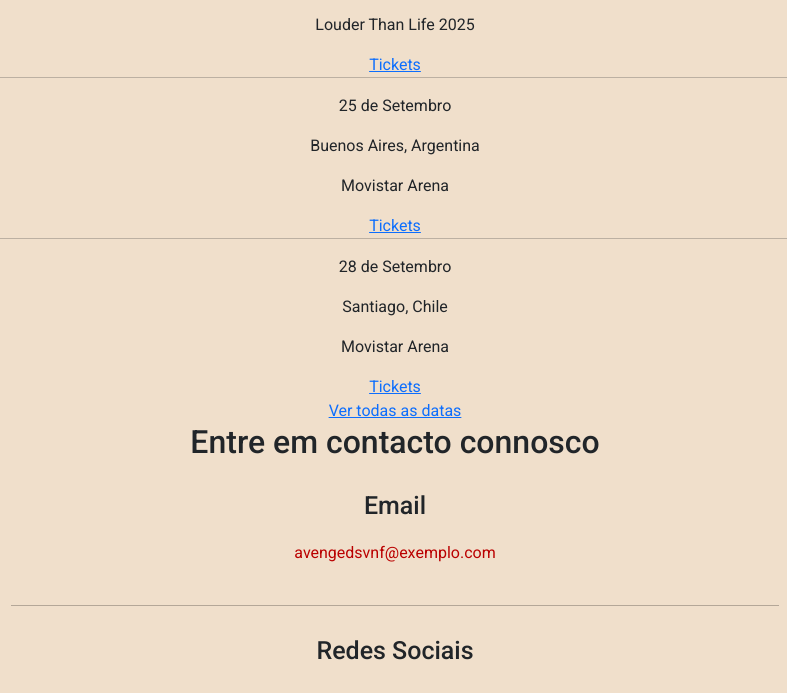
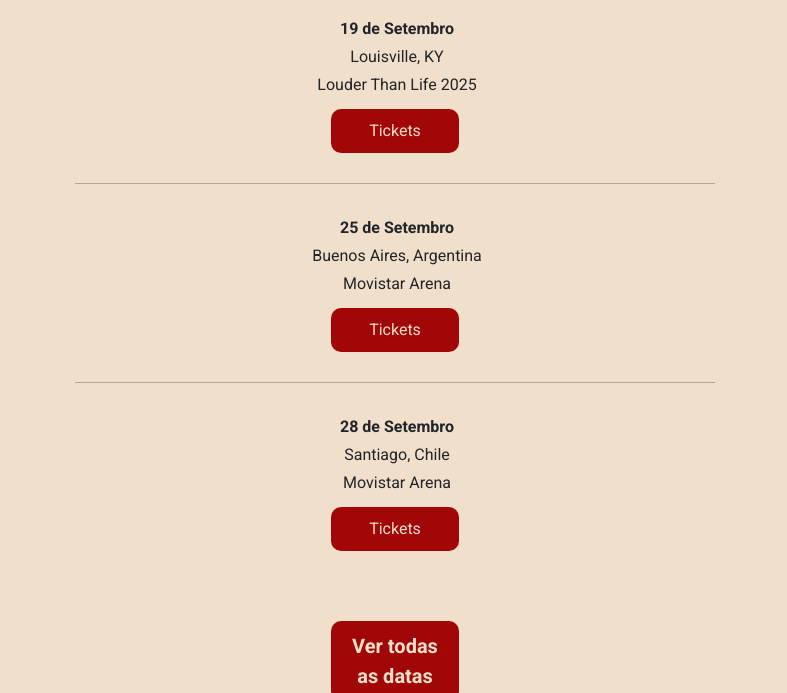
Before and after one commit to brunorocha77/MasterD-HTML-CSS, a plain HTML site: page exercicios/Trabalho Final de HTML-CSS/index.html in a window 1280 px wide. Shown: the part 1436-2129 px from the top of the page, without its empty margins (245-1032 px from the left). Drawn offline with nearby package versions, Linux system fonts and the light colour scheme.

Commit message:
Pagina inicial concluída
Só falta a imagem e mexer algumas coisas e fica pronta. Agora é pensar nas outras páginas e acabar.
SIGA SIGA!!!

```diff
--- a/exercicios/Trabalho Final de HTML-CSS/index.html
+++ b/exercicios/Trabalho Final de HTML-CSS/index.html
@@ -26,9 +26,9 @@
         <h2>Novidades</h2>
         <div class="container">
             <div id="imagens" class="row">
-                <div class="col-sm-4"><img src="imagens/streaming rewards.png" alt="Logo dos 'Deathbats'" sizes=""></div>
-                <div class="col-sm-4"><img src="imagens/deathbat reward points.jpg" alt="Deathbat Reward Points"></div>
-                <div class="col-sm-4"><img src="imagens/cartás cropped.png" alt="Cartás da Tour pela América Latina"></div>
+                <div class="col-sm-4"><a href="#"><img src="imagens/streaming rewards.png" alt="Logo dos 'Deathbats'"></a></div>
+                <div class="col-sm-4"><a href="#"><img src="imagens/deathbat reward points.jpg" alt="Deathbat Reward Points"></a></div>
+                <div class="col-sm-4"><a href="tour.html"><img src="imagens/cartás cropped.png" alt="Cartás da Tour pela América Latina"></a></div>
             </div>
             <div class="row">
                 <div class="col-sm-4"><p>Streaming Rewards - Exclusivo para Deathbats</p></div>
@@ -44,38 +44,38 @@
                 <p>Soldier Field</p>
                 <p>com System of a Down, Wisp, Polyphia</p>
                 <a href="#">Tickets</a>
-                <hr>
             </div>
+            <hr>
             <div class="row">
                 <p id="bold">1 de Setembro</p>
                 <p>Chicago, IL</p>
                 <p>Soldier Field</p>
                 <p>com System of a Down, Wisp, Polyphia</p>
                 <a href="#">Tickets</a>
-                <hr>
             </div>
+            <hr>
             <div class="row">
                 <p id="bold">19 de Setembro</p>
                 <p>Louisville, KY</p>
                 <p>Louder Than Life 2025</p>
                 <a href="#">Tickets</a>
-                <hr>
             </div>
+            <hr>
             <div class="row">
                 <p id="bold">25 de Setembro</p>
                 <p>Buenos Aires, Argentina</p>
                 <p>Movistar Arena</p>
                 <a href="#">Tickets</a>
-                <hr>
             </div>
+            <hr>
             <div class="row">
                 <p id="bold">28 de Setembro</p>
                 <p>Santiago, Chile</p>
                 <p>Movistar Arena</p>
                 <a href="#">Tickets</a>
             </div>
-            <div>
-                <a href="#">Ver todas as datas</a>
+            <div id="todas" class="row" >
+                <a href="tour.html">Ver todas as datas</a>
             </div>
         </div>
     </main>
@@ -85,7 +85,7 @@
         <div id="email"><a href="">avengedsvnf@exemplo.com</a></div>
         <hr>
         <h2>Redes Sociais</h2>
-        <div class="container" id="redes">
+        <div id="redes" class="container" >
             <div class="row">
                 <div class="col-sm-3"><p>AvengedSevenfold</p></div>
                 <div class="col-sm-3"><p>TheOfficialA7X</p></div>
--- a/exercicios/Trabalho Final de HTML-CSS/style.css
+++ b/exercicios/Trabalho Final de HTML-CSS/style.css
@@ -75,8 +75,55 @@
     padding-bottom: 20px;
 }
 
+/* Para já deixar assim (VOLTAR AQUI!!!!!)
+
 #datas {
+    float: right;
+}
 
+*/
+
+#datas > .row {
+    padding: 30px 0px;
+}
+
+#datas hr {
+    color: black;
+    width: 50vw;
+    margin: 0px auto;
+}
+
+#datas #bold {
+    font-weight: bold;
+}
+
+#datas p, a {
+    margin: 2px;
+}
+
+#datas a {
+    background-color: rgb(161, 7, 7);
+    width: 10vw;
+    margin: 10px auto 0px auto;
+    padding-top: 10px;
+    padding-bottom: 10px;
+    transition-duration: .5s;
+    border-radius: 10px;
+}
+
+#datas a:any-link{
+    text-decoration: none;
+    color: var(--cor1);
+}
+
+#datas a:hover {
+    background-color: rgb(60, 60, 60);
+    color: var(--cor1);
+}
+
+#datas #todas {
+    font-size: 20px;
+    font-weight: bold;
 }
 
 footer > h1, h2, div {
@@ -85,6 +132,7 @@
 
 footer > h1 {
     font-size: 32px;
+    padding-top: 100px;
 }
 
 footer > h2 {
```
